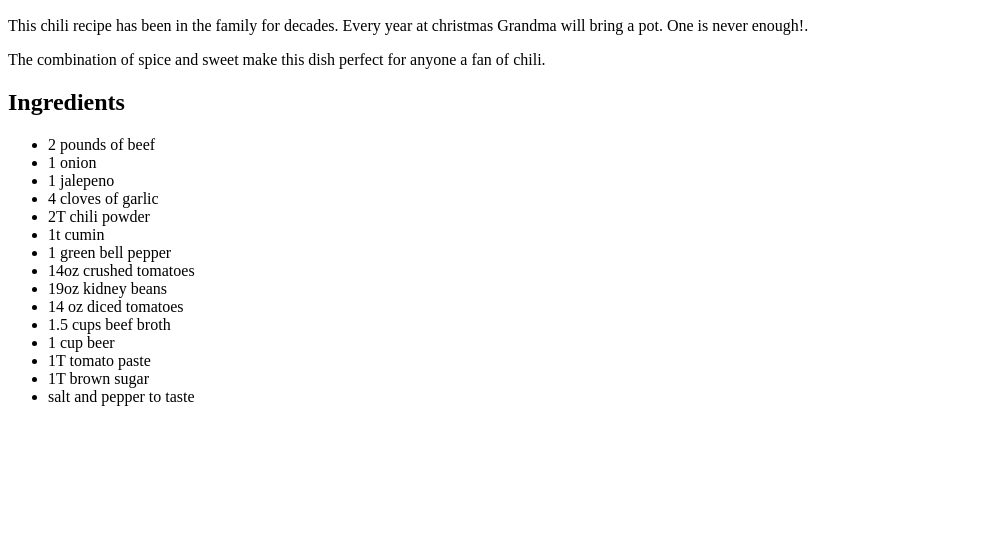
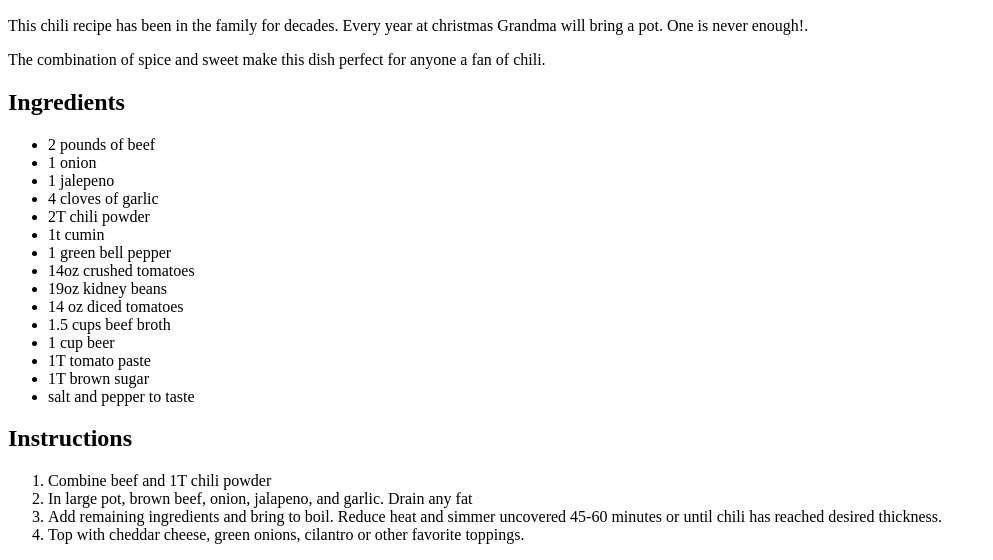
Before and after one commit to curtis-christie/odin-recipes, a plain HTML site: page recipes/chili.html in a window 1280 px wide. Shown: the part 684-1244 px from the top of the page, without its empty margins (0-993 px from the left). Before the commit the page ends 1106 px from the top, so only its background shows below. Drawn offline with Linux system fonts and the light colour scheme.

Commit message:
Add instruction

```diff
--- a/recipes/chili.html
+++ b/recipes/chili.html
@@ -33,5 +33,15 @@
         <li>salt and pepper to taste</li>
     </ul>
 
+    <h2>Instructions</h2>
+
+    <ol>
+        <li>Combine beef and 1T chili powder</li>
+        <li>In large pot, brown beef, onion, jalapeno, and garlic. Drain any fat</li>
+        <li>Add remaining ingredients and bring to boil. Reduce heat and simmer uncovered 45-60 minutes or until chili has reached desired thickness.</li>
+        <li>Top with cheddar cheese, green onions, cilantro or other favorite toppings.</li>
+    </ol>
+
+
 </body>
 </html>
```
